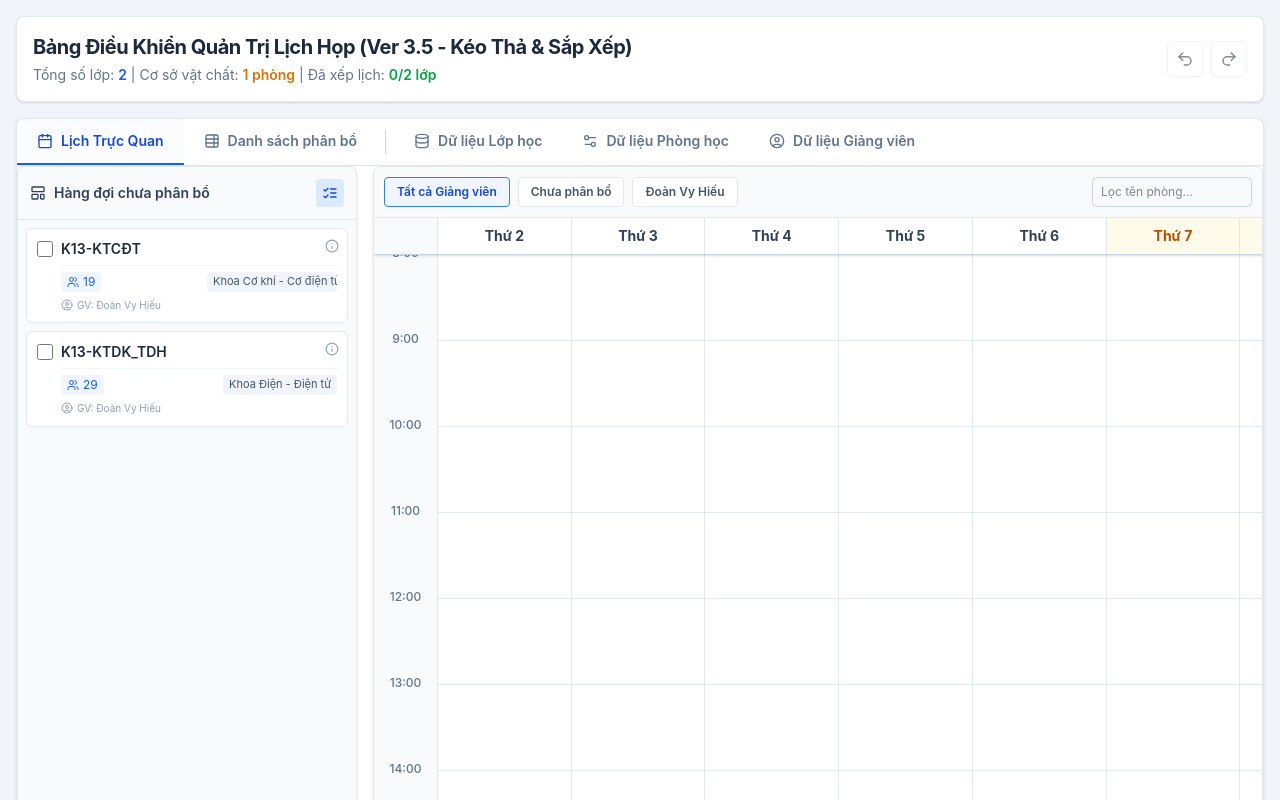
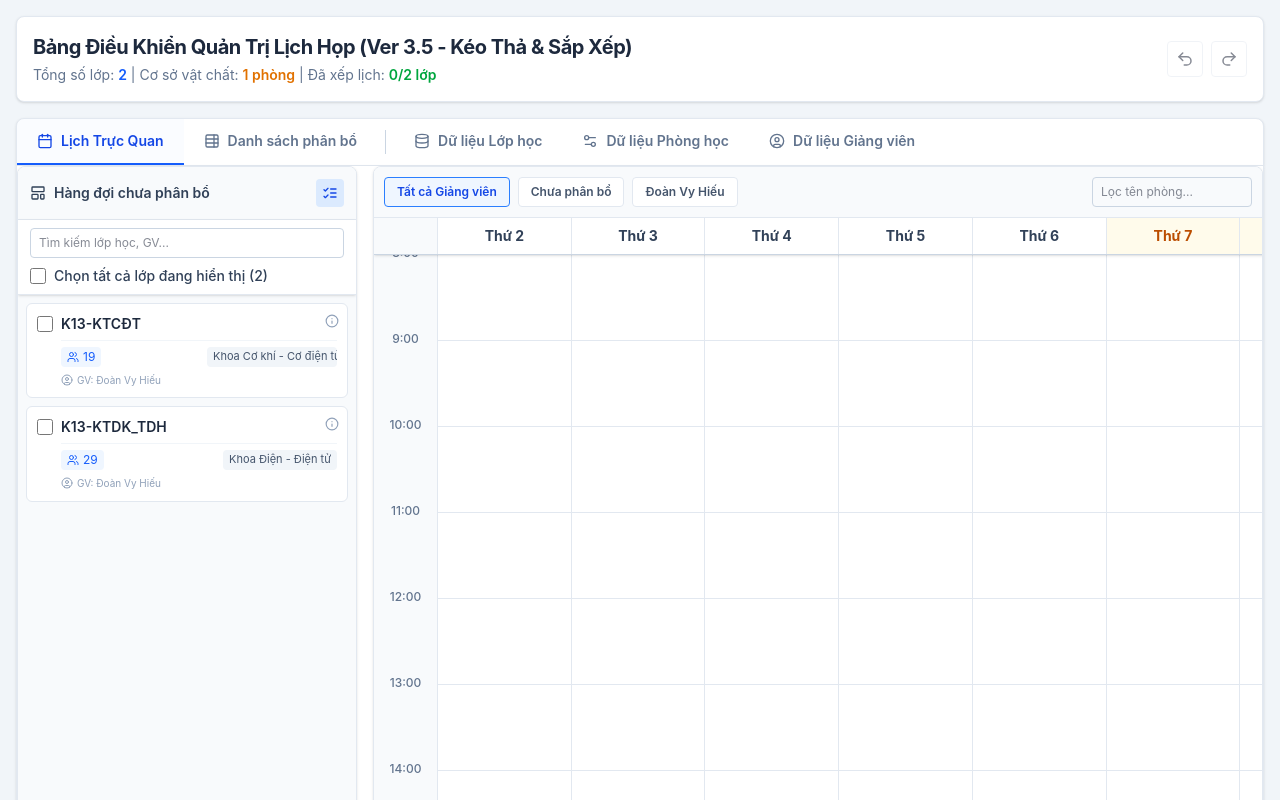
Before and after one commit to stewardhieu/DangKyHop, a React (Vite) app in the folder DangKyHop/: page / in a window 1280 px wide. Both pictures are taken after a click on the button 330 px from the left and 193 px from the top of the page. Shown: the top 800 px of the page. Built offline with nearby package versions, Linux system fonts and the light colour scheme.

Commit message:
feat: sidebar search, select all, direct schedule button, and modal time selectors

```diff
--- a/DangKyHop/src/App.jsx
+++ b/DangKyHop/src/App.jsx
@@ -19,6 +19,7 @@ export default function App() {
   const [mainTab, setMainTab] = useState('VISUAL');
   const [roomFilter, setRoomFilter] = useState('');
   const [tableSearch, setTableSearch] = useState('');
+  const [sidebarSearch, setSidebarSearch] = useState('');
   const [activeInstructorTab, setActiveInstructorTab] = useState(TAB_ALL);
   const [sidebarSelection, setSidebarSelection] = useState([]);
   const [isMultiSelectMode, setIsMultiSelectMode] = useState(false);
@@ -157,13 +158,13 @@ export default function App() {
   };
 
   // --- MODAL LOGIC (CREATE & EDIT SESSION) ---
-  const openSessionModal = (dayIndex, startHour, existingSessionId = null, initialClassIds = []) => {
+  const openSessionModal = (dayIndex = 0, startHour = 8, existingSessionId = null, initialClassIds = []) => {
     if (existingSessionId) {
       const session = sessions.find(s => s.id === existingSessionId);
-      setFormData({ roomName: session.roomName, instructor: session.instructor, selectedClassIds: session.classIds, isNewRoom: false, newRoomName: '', newRoomCapacity: 150 });
+      setFormData({ roomName: session.roomName, instructor: session.instructor, selectedClassIds: session.classIds, isNewRoom: false, newRoomName: '', newRoomCapacity: 150, dayIndex: session.dayIndex, hour: session.startHour });
       setActiveModal({ type: 'create_session', dayIndex, hour: startHour, existingSessionId });
     } else {
-      setFormData({ roomName: '', instructor: '', selectedClassIds: initialClassIds, isNewRoom: false, newRoomName: '', newRoomCapacity: 150 });
+      setFormData({ roomName: '', instructor: '', selectedClassIds: initialClassIds, isNewRoom: false, newRoomName: '', newRoomCapacity: 150, dayIndex: dayIndex ?? 0, hour: startHour ?? 8 });
       setActiveModal({ type: 'create_session', dayIndex, hour: startHour, existingSessionId: null });
     }
   };
@@ -199,9 +200,9 @@ export default function App() {
     if (activeModal.existingSessionId) {
       const oldSession = newSessions.find(s => s.id === activeModal.existingSessionId);
       oldSession.classIds.forEach(cid => { const c = newClasses.find(nc => nc.id === cid); if(c) c.isAssigned = false; });
-      newSessions = newSessions.map(s => s.id === activeModal.existingSessionId ? { ...s, roomName: finalRoomName, instructor: formData.instructor, classIds: formData.selectedClassIds, totalStudents: currentStudents } : s);
+      newSessions = newSessions.map(s => s.id === activeModal.existingSessionId ? { ...s, roomName: finalRoomName, instructor: formData.instructor, classIds: formData.selectedClassIds, totalStudents: currentStudents, dayIndex: formData.dayIndex, startHour: formData.hour } : s);
     } else {
-      newSessions.push({ id: `S_${Date.now()}`, dayIndex: activeModal.dayIndex, startHour: activeModal.hour, duration: 1, roomName: finalRoomName, instructor: formData.instructor, classIds: formData.selectedClassIds, totalStudents: currentStudents });
+      newSessions.push({ id: `S_${Date.now()}`, dayIndex: formData.dayIndex, startHour: formData.hour, duration: 1, roomName: finalRoomName, instructor: formData.instructor, classIds: formData.selectedClassIds, totalStudents: currentStudents });
     }
 
     formData.selectedClassIds.forEach(cid => { const c = newClasses.find(nc => nc.id === cid); if(c) c.isAssigned = true; });
@@ -301,7 +302,7 @@ export default function App() {
       </div>
 
       <div className="flex flex-1 overflow-hidden shadow-sm bg-white rounded-b-lg border-x border-b border-slate-200">
-        {mainTab === 'VISUAL' && <VisualTab classes={classes} sessions={sessions} instructors={instructors} activeInstructorTab={activeInstructorTab} setActiveInstructorTab={setActiveInstructorTab} roomFilter={roomFilter} setRoomFilter={setRoomFilter} sidebarSelection={sidebarSelection} setSidebarSelection={setSidebarSelection} isMultiSelectMode={isMultiSelectMode} setIsMultiSelectMode={setIsMultiSelectMode} handleDragStartClass={handleDragStartClass} handleDragStartSession={handleDragStartSession} handleDropOnGrid={handleDropOnGrid} executeAutoSchedule={executeAutoSchedule} openSessionModal={openSessionModal} />}
+        {mainTab === 'VISUAL' && <VisualTab classes={classes} sessions={sessions} instructors={instructors} activeInstructorTab={activeInstructorTab} setActiveInstructorTab={setActiveInstructorTab} roomFilter={roomFilter} setRoomFilter={setRoomFilter} sidebarSelection={sidebarSelection} setSidebarSelection={setSidebarSelection} isMultiSelectMode={isMultiSelectMode} setIsMultiSelectMode={setIsMultiSelectMode} handleDragStartClass={handleDragStartClass} handleDragStartSession={handleDragStartSession} handleDropOnGrid={handleDropOnGrid} executeAutoSchedule={executeAutoSchedule} openSessionModal={openSessionModal} sidebarSearch={sidebarSearch} setSidebarSearch={setSidebarSearch} />}
         {mainTab === 'TABLE' && <TableTab classes={classes} sessions={sessions} tableSearch={tableSearch} setTableSearch={setTableSearch} sortConfig={sortConfig} requestSort={requestSort} applySort={applySort} />}
         {(mainTab === 'DATA_CLASS' || mainTab === 'DATA_ROOM' || mainTab === 'DATA_INSTRUCTOR') && <DataTab type={mainTab} classes={classes} rooms={rooms} instructors={instructors} sessions={sessions} selectedRows={selectedRows} editingId={editingId} editFormData={editFormData} sortConfig={sortConfig} requestSort={requestSort} applySort={applySort} handleSelectRow={handleSelectRow} handleSelectAll={handleSelectAll} handleBulkDelete={handleBulkDelete} newClassData={newClassData} setNewClassData={setNewClassData} handleAddClassInline={handleAddClassInline} newRoomData={newRoomData} setNewRoomData={setNewRoomData} handleAddRoomInline={handleAddRoomInline} newInstructorName={newInstructorName} setNewInstructorName={setNewInstructorName} handleAddInstructorInline={handleAddInstructorInline} setEditFormData={setEditFormData} saveInlineEdit={saveInlineEdit} setEditingId={setEditingId} startInlineEdit={startInlineEdit} deleteSingle={deleteSingle} setIsImportModalOpen={setIsImportModalOpen} />}
       </div>
--- a/DangKyHop/src/components/Modals/SessionModal.jsx
+++ b/DangKyHop/src/components/Modals/SessionModal.jsx
@@ -54,6 +54,17 @@ export default function SessionModal({
                     <button onClick={() => setFormData({...formData, isNewRoom: false, newRoomName: '', newRoomCapacity: 150})} className="px-2 border border-slate-300 rounded-md hover:bg-slate-100 text-slate-500 bg-white shadow-sm transition-colors" title="Hủy thêm mới"><X size={16}/></button>
                   </div>
                 )}
+              </div>
+              <div>
+                <label className="block text-xs font-bold text-slate-600 mb-1.5 uppercase">Thời gian</label>
+                <div className="flex gap-2">
+                  <select value={formData.dayIndex} onChange={e => setFormData({...formData, dayIndex: parseInt(e.target.value)})} className="w-1/2 border border-slate-300 rounded-md px-3 py-2 text-sm focus:outline-none focus:border-blue-500 shadow-sm bg-white">
+                    {DAYS.map((d, i) => <option key={i} value={i}>{d}</option>)}
+                  </select>
+                  <select value={formData.hour} onChange={e => setFormData({...formData, hour: parseInt(e.target.value)})} className="w-1/2 border border-slate-300 rounded-md px-3 py-2 text-sm focus:outline-none focus:border-blue-500 shadow-sm bg-white">
+                    {Array.from({ length: 14 }, (_, i) => i + 8).map(h => <option key={h} value={h}>{h}:00</option>)}
+                  </select>
+                </div>
               </div>
               <div>
                 <label className="block text-xs font-bold text-slate-600 mb-1.5 uppercase">Giảng viên / QLL (Dropdown)</label>
--- a/DangKyHop/src/components/Tabs/VisualTab.jsx
+++ b/DangKyHop/src/components/Tabs/VisualTab.jsx
@@ -18,9 +18,11 @@ export default function VisualTab({
   handleDragStartSession,
   handleDropOnGrid,
   executeAutoSchedule,
-  openSessionModal
+  openSessionModal,
+  sidebarSearch,
+  setSidebarSearch
 }) {
-  const unassignedClasses = classes.filter(c => !c.isAssigned && (activeInstructorTab === TAB_ALL || c.instructor === activeInstructorTab));
+  const unassignedClasses = classes.filter(c => !c.isAssigned && (activeInstructorTab === TAB_ALL || c.instructor === activeInstructorTab) && (c.name.toLowerCase().includes(sidebarSearch.toLowerCase()) || c.instructor.toLowerCase().includes(sidebarSearch.toLowerCase())));
   const uniqueInstructorsForTab = [TAB_ALL, ...instructors];
 
   return (
@@ -36,8 +38,28 @@ export default function VisualTab({
             <ListChecks size={16} />
           </button>
         </div>
-        <div className="flex-1 overflow-y-auto p-2 space-y-2 bg-slate-50 custom-scrollbar">
-          {unassignedClasses.length === 0 ? <div className="text-center text-sm text-slate-500 py-10 italic">Hàng đợi rỗng</div> :
+        <div className="px-3 py-2 bg-white border-b border-slate-200 flex flex-col gap-2 shadow-sm relative z-10">
+          <input
+            type="text"
+            placeholder="Tìm kiếm lớp học, GV..."
+            value={sidebarSearch}
+            onChange={(e) => setSidebarSearch(e.target.value)}
+            className="w-full border border-slate-300 rounded px-2 py-1.5 text-xs focus:border-blue-500 transition-colors"
+          />
+          {isMultiSelectMode && (
+            <label className="flex items-center gap-2 text-sm text-slate-700 font-medium cursor-pointer hover:text-blue-700 transition-colors">
+              <input
+                type="checkbox"
+                checked={sidebarSelection.length === unassignedClasses.length && unassignedClasses.length > 0}
+                onChange={(e) => setSidebarSelection(e.target.checked ? unassignedClasses.map(c => c.id) : [])}
+                className="w-4 h-4 text-blue-600 rounded cursor-pointer"
+              />
+              Chọn tất cả lớp đang hiển thị ({unassignedClasses.length})
+            </label>
+          )}
+        </div>
+        <div className="flex-1 overflow-y-auto p-2 space-y-2 bg-slate-50 custom-scrollbar relative">
+          {unassignedClasses.length === 0 ? <div className="text-center text-sm text-slate-500 py-10 italic">Không tìm thấy lớp nào.</div> :
             unassignedClasses.map(cls => {
               const isSelected = sidebarSelection.includes(cls.id);
               return (
@@ -62,7 +84,16 @@ export default function VisualTab({
                   )}
                   <div className="flex-1 min-w-0">
                     <div className="font-semibold text-slate-800 truncate pr-5" title={cls.name}>{cls.name}</div>
-                    {cls.description && <Info size={14} className="absolute top-2.5 right-2 text-slate-400 cursor-help" title={`Mô tả: ${cls.description}`} />}
+                    {!isMultiSelectMode && (
+                      <button
+                        onClick={(e) => { e.stopPropagation(); openSessionModal(0, 8, null, [cls.id]); }}
+                        className="absolute top-2.5 right-2 text-blue-600 hover:text-white hover:bg-blue-600 bg-blue-50 p-1 rounded transition-colors"
+                        title="Xếp lịch trực tiếp"
+                      >
+                        <Plus size={14} />
+                      </button>
+                    )}
+                    {cls.description && <Info size={14} className={`absolute right-2 text-slate-400 cursor-help ${isMultiSelectMode ? 'top-2.5' : 'top-8'}`} title={`Mô tả: ${cls.description}`} />}
                     <div className="flex justify-between items-center text-slate-500 mt-1.5 border-t border-slate-100 pt-1.5">
                       <span className="flex items-center gap-1 text-xs text-blue-600 bg-blue-50 px-1.5 py-0.5 rounded"><Users size={12}/> {cls.students}</span>
                       <span className="flex items-center gap-1 text-[11px] truncate max-w-[130px] text-slate-600 bg-slate-100 px-1.5 py-0.5 rounded" title={cls.major}>{cls.major}</span>
```
